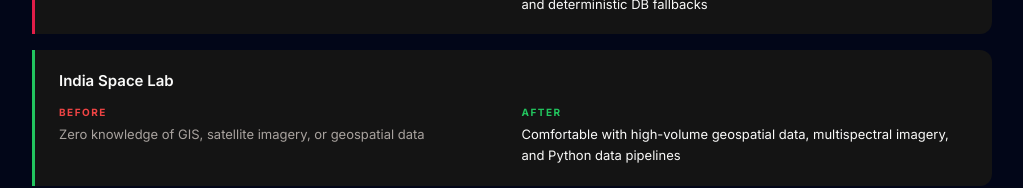
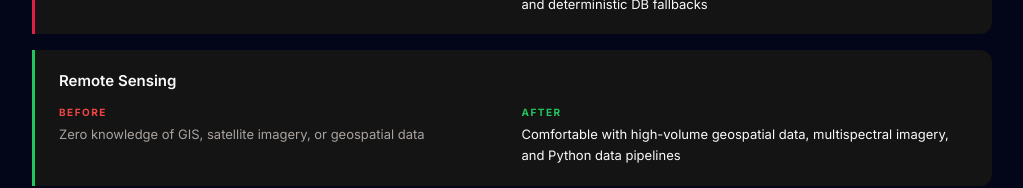
Before and after one commit to tannu005/portfolio, a Next.js app: page /about in a window 1280 px wide. Shown: the part 2697-2885 px from the top of the page, without its empty margins (128-1151 px from the left). Built offline with nearby package versions, Linux system fonts and the light colour scheme.

Commit message:
chore: rename India Space Lab to Remote Sensing across the application

```diff
--- a/src/app/about/page.tsx
+++ b/src/app/about/page.tsx
@@ -32,7 +32,7 @@
             Tannu Yadav
           </h1>
           <p style={{ fontSize: '17px', color: '#a8a29e', maxWidth: '38rem', lineHeight: 1.7 }}>
-            Frontend-leaning full-stack developer with production experience building and deploying web applications using React, Next.js, and TypeScript - from AI-driven product interfaces to real-time data pipelines backed by REST APIs and cloud infrastructure. Delivered high-performance financial systems and geospatial platforms across multiple industry internships (Codaphics, Zetheta Algorithms, India Space Lab), and independently architected seven deployed systems integrating Gemini, Groq, live market APIs, and custom firmware.
+            Frontend-leaning full-stack developer with production experience building and deploying web applications using React, Next.js, and TypeScript - from AI-driven product interfaces to real-time data pipelines backed by REST APIs and cloud infrastructure. Delivered high-performance financial systems and geospatial platforms across multiple industry internships (Codaphics, Zetheta Algorithms, Remote Sensing), and independently architected seven deployed systems integrating Gemini, Groq, live market APIs, and custom firmware.
           </p>
         </motion.div>
 
@@ -143,7 +143,7 @@
             { skill: 'OpenCV / Deep Learning DNN', context: 'Compiled ScreenGuard\'s real-time computer vision tracker estimating face distance and age' },
             { skill: 'Gemini API + Groq API', context: 'Intelligent LLM routing in Navix - Gemini for accuracy, Groq for speed, 35% token cost reduction' },
             { skill: 'GitHub Actions + Vercel', context: 'Zero-touch CI/CD pipeline - every push automatically linted, built, and deployed in under 60 seconds' },
-            { skill: 'Python + NumPy + GeoPandas', context: 'India Space Lab - automated satellite imagery pipelines processing 200+ sq km of multispectral data' },
+            { skill: 'Python + NumPy + GeoPandas', context: 'Remote Sensing - automated satellite imagery pipelines processing 200+ sq km of multispectral data' },
             { skill: 'ESP32 + MQTT + Arduino', context: 'IoT firmware and device-to-cloud telemetry coordinating with desktop display brightness APIs' },
             { skill: 'TanStack Virtual + Zustand', context: 'Stock Screener\'s state and rendering architecture - windowed rows, memoized filters' },
           ].map((s, i) => (
@@ -168,7 +168,7 @@
             { project: 'NewsAI', color: '#ec4899', before: 'Knew database queries, no experience with vector indexing', after: 'Can orchestrate vector search (RAG) with LangChain and construct event-driven background queues via Inngest' },
             { project: 'ScreenGuard', color: '#3b82f6', before: 'Never integrated computer vision with hardware systems or OS APIs', after: 'Can compile ESP32 C++ firmware and coordinate OpenCV Age Net DNNs with Windows display brightness APIs' },
             { project: 'Fin-Flow AI', color: '#e11d48', before: 'Relying on brittle scrapers and multi-page reloads', after: 'Can engineer resilient serverless architectures with true SPA continuity and deterministic DB fallbacks' },
-            { project: 'India Space Lab', color: '#22c55e', before: 'Zero knowledge of GIS, satellite imagery, or geospatial data', after: 'Comfortable with high-volume geospatial data, multispectral imagery, and Python data pipelines' },
+            { project: 'Remote Sensing', color: '#22c55e', before: 'Zero knowledge of GIS, satellite imagery, or geospatial data', after: 'Comfortable with high-volume geospatial data, multispectral imagery, and Python data pipelines' },
           ].map((entry, i) => (
             <motion.div key={entry.project} initial={{ opacity: 0, x: -16 }} whileInView={{ opacity: 1, x: 0 }} viewport={{ once: true }} transition={{ delay: i * 0.1 }}
               style={{ background: surface, borderLeft: `3px solid ${entry.color}`, borderRadius: '0 12px 12px 0', padding: '20px 24px' }}>
--- a/src/app/experience/page.tsx
+++ b/src/app/experience/page.tsx
@@ -126,12 +126,12 @@
           </div>
         </motion.section>
 
-        {/* India Space Lab */}
+        {/* Remote Sensing */}
         <motion.section initial={{ opacity: 0, x: -20 }} whileInView={{ opacity: 1, x: 0 }} viewport={{ once: true }}>
           <div style={{ position: 'absolute', left: '-9px', width: '16px', height: '16px', borderRadius: '50%', background: surface, border: `4px solid ${amber}` }} />
           <div style={{ display: 'flex', justifyContent: 'space-between', alignItems: 'flex-start', flexWrap: 'wrap', gap: '16px', marginBottom: '16px' }}>
             <div>
-              <h2 style={{ fontFamily: 'var(--font-space),sans-serif', fontSize: '1.8rem', fontWeight: 700, color: '#fafaf9', margin: '0 0 8px' }}>India Space Lab</h2>
+              <h2 style={{ fontFamily: 'var(--font-space),sans-serif', fontSize: '1.8rem', fontWeight: 700, color: '#fafaf9', margin: '0 0 8px' }}>Remote Sensing</h2>
               <p style={{ fontSize: '15px', color: muted, margin: 0 }}>Geospatial Data Analyst Intern &nbsp;·&nbsp; Feb 2026 - Mar 2026</p>
             </div>
             <a href="https://remote-sensing-gis-ftk4znsyyftydvmnng7iwh.streamlit.app/" target="_blank" rel="noopener noreferrer" style={{ display: 'inline-flex', alignItems: 'center', gap: '8px', padding: '8px 16px', border: `1px solid ${border}`, color: '#a8a29e', borderRadius: '999px', textDecoration: 'none', fontSize: '12px', fontWeight: 500, transition: 'all 0.3s' }} onMouseEnter={e => { e.currentTarget.style.borderColor = amber; e.currentTarget.style.color = amber; }} onMouseLeave={e => { e.currentTarget.style.borderColor = border; e.currentTarget.style.color = '#a8a29e'; }}>
--- a/src/app/page.tsx
+++ b/src/app/page.tsx
@@ -99,7 +99,7 @@
   {
     id: 5,
     subtitle: 'Internship · GIS · Data Science',
-    title: ['India', 'Space Lab'],
+    title: ['Remote', 'Sensing'],
     description:
       'Geospatial Data Analyst Intern (Feb-Mar 2026). Built automated GIS pipelines in Python processing 200+ sq km of satellite imagery across 5+ multispectral datasets. Streamlit dashboard for non-technical stakeholders. Parameterised Jupyter notebooks reducing setup from hours to a config change.',
     tags: ['Python', 'NumPy', 'GeoPandas', 'GDAL', 'Streamlit', 'Jupyter', 'GIS', 'Remote Sensing'],
```
